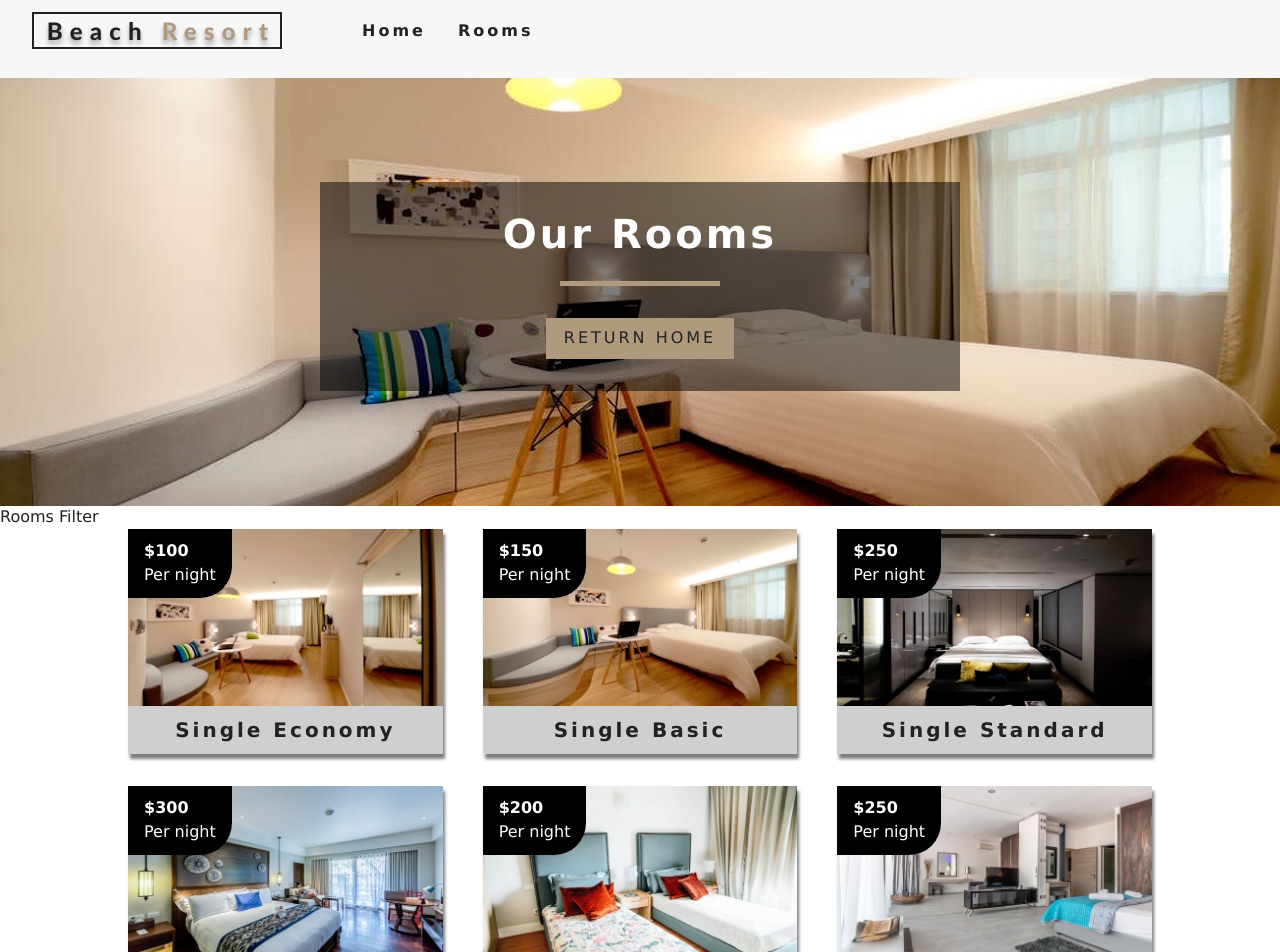
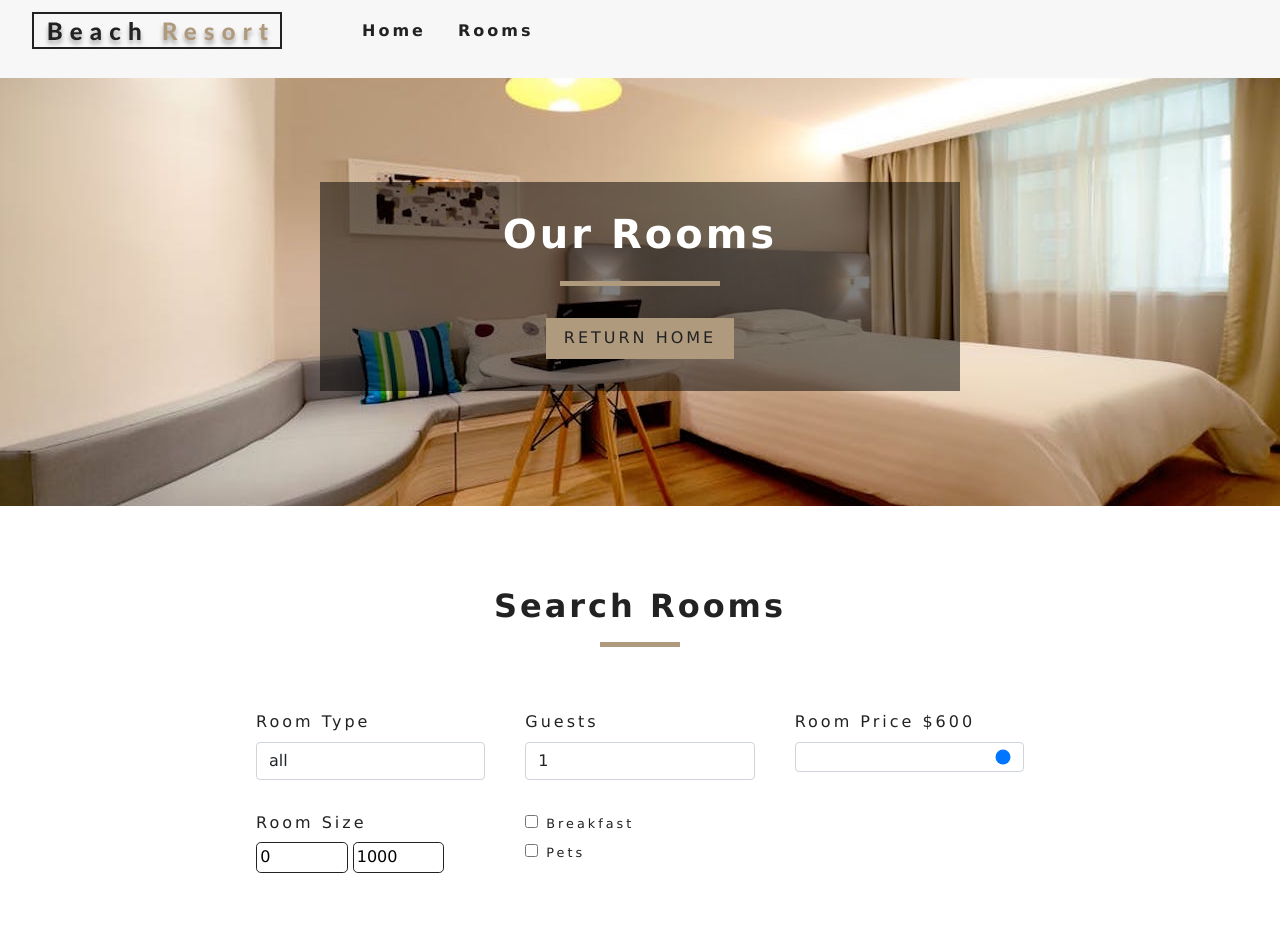
Before and after one commit to Rajinikanthgatti/react-resort-app, a React (Create React App) app: page /rooms in a window 1280 px wide. Shown: the top 952 px of the page. Built offline with nearby package versions, Linux system fonts and the light colour scheme.

Commit message:
Fineshed changes

```diff
--- a/src/App.css
+++ b/src/App.css
@@ -355,6 +355,52 @@ h6 {
   grid-column-gap: 2rem;
   grid-row-gap: 1rem;
 }
+.filter-container {
+  padding: 5rem 0;
+}
+.filter-form {
+  width: 60vw;
+  margin: 0 auto;
+  display: grid;
+  grid-template-columns: repeat(auto-fit, minmax(202px, 1fr));
+  grid-row-gap: 2rem;
+  grid-column-gap: 40px;
+}
+.form-group {
+  text-transform: capitalize;
+}
+.form-group label {
+  display: block;
+  letter-spacing: var(--mainSpacing);
+  margin-bottom: 0.5rem;
+}
+.form-control {
+  width: 100%;
+  background: transparent;
+  font-size: 1rem;
+}
+.size-inputs {
+  display: flex;
+}
+.size-input {
+  width: 40%;
+  padding: 0.2rem;
+  border: 1px solid var(--mainBlack);
+  border-radius: 0.3rem;
+  margin-right: 0.3rem;
+}
+.single-extra label {
+  display: inline-block;
+  font-size: 0.8rem;
+  margin-left: 0.5rem;
+}
+.empty-search {
+  text-align: center;
+  text-transform: capitalize;
+  margin: 2rem 0;
+  padding: 1rem;
+  letter-spacing: var(--mainSpacing);
+}
 @media screen and (min-width: 768px) {
   .nav-btn {
     display: none;
--- a/src/components/RoomFilter.js
+++ b/src/components/RoomFilter.js
@@ -1,9 +1,139 @@
-import React from 'react'
+import React, { useContext } from 'react'
+import { RoomContext } from '../context';
+import Title from './Title';
 
-export default function RoomFilter() {
+// get all unique values
+const getUnique = (items, value) => {
+    return [...new Set(items.map(item => item[value]))];
+  };
+
+  const RoomFilter = ({ rooms }) => {
+    // react hooks
+    const context = useContext(RoomContext);
+    const {
+      handleChange,
+      type,
+      capacity,
+      price,
+      minPrice,
+      maxPrice,
+      minSize,
+      maxSize,
+      breakfast,
+      pets
+    } = context;
+
+    // get unique types
+    let types = getUnique(rooms, "type");
+    // add all
+    types = ["all", ...types];
+    // map to jsx
+    types = types.map((item, index) => (
+      <option key={index} value={item}>
+        {item}
+      </option>
+    ));
+    // get unique capacity
+    let people = getUnique(rooms, "capacity");
+    people = people.map((item, index) => (
+      <option key={index} value={item}>
+        {item}
+      </option>
+    ));
     return (
-        <div>
-            Rooms Filter
+      <section className="filter-container">
+        <Title title="search rooms" />
+        <form className="filter-form">
+          {/* select type */}
+          <div className="form-group">
+            <label htmlFor="type">room type</label>
+            <select
+              name="type"
+              id="type"
+              onChange={handleChange}
+              className="form-control"
+              value={type}
+            >
+              {types}
+            </select>
+          </div>
+          {/* end of select type */}
+          {/* guests  */}
+        <div className="form-group">
+          <label htmlFor="capacity">Guests</label>
+          <select
+            name="capacity"
+            id="capacity"
+            onChange={handleChange}
+            className="form-control"
+            value={capacity}
+          >
+            {people}
+          </select>
         </div>
-    )
-}
+        {/* end of guests */}
+        {/* room price */}
+        <div className="form-group">
+          <label htmlFor="price">room price ${price}</label>
+          <input
+            type="range"
+            name="price"
+            min={minPrice}
+            max={maxPrice}
+            id="price"
+            value={price}
+            onChange={handleChange}
+            className="form-control"
+          />
+        </div>
+        {/* end of room price*/}
+        {/* size */}
+        <div className="form-group">
+          <label htmlFor="price">room size </label>
+          <div className="size-inputs">
+            <input
+              type="number"
+              name="minSize"
+              value={minSize}
+              onChange={handleChange}
+              className="size-input"
+            />
+            <input
+              type="number"
+              name="maxSize"
+              value={maxSize}
+              onChange={handleChange}
+              className="size-input"
+            />
+          </div>
+        </div>
+        {/* end of select type */}
+        {/* extras */}
+        <div className="form-group">
+          <div className="single-extra">
+            <input
+              type="checkbox"
+              name="breakfast"
+              id="breakfast"
+              checked={breakfast}
+              onChange={handleChange}
+            />
+            <label htmlFor="breakfast">breakfast</label>
+          </div>
+          <div className="single-extra">
+            <input
+              type="checkbox"
+              name="pets"
+              checked={pets}
+              onChange={handleChange}
+            />
+            <label htmlFor="breakfast">pets</label>
+          </div>
+        </div>
+        {/* end of extras type */}
+        </form>
+      </section>
+    );
+  };
+
+  export default RoomFilter;
--- a/src/context.js
+++ b/src/context.js
@@ -8,19 +8,33 @@ class RoomProvider extends Component {
         rooms: [],
         featuredRooms: [],
         sortedRooms: [],
-        loading: true
+        loading: true,
+        type: 'all',
+        capacity: 1,
+        price : 0,
+        minPrice: 0,
+        maxPrice: 0,
+        minSize: 0,
+        maxSize: 0,
+        breakfast: false,
+        pets: false
     }
 
     componentDidMount(){
         let rooms = this.formatData(items)
         //console.log(rooms);
         let featuredRooms = rooms.filter(room => room.featured===true);
+        let maxPrice = Math.max(...rooms.map(item => item.price))
+        let maxSize = Math.max(...rooms.map(item => item.size))
         //console.log(featuredRooms);
         this.setState({
             rooms,
             featuredRooms,
             sortedRooms: rooms,
-            loading: false
+            loading: false,
+            price: maxPrice,
+            maxPrice,
+            maxSize
         })
     }
 
@@ -40,13 +54,65 @@ class RoomProvider extends Component {
         return room;
     }
 
+    handleChange = event => {
+        console.log(event.target.name)
+        const target = event.target;
+        const value = target.type === "checkbox" ? target.checked : target.value;
+        const name = target.name;
+        console.log(name, value);
+
+        this.setState(
+          {
+            [name]: value
+          },
+          this.filterRooms
+        );
+      };
+      filterRooms = () => {
+        let {
+            rooms,
+            type,
+            capacity,
+            price,
+            minSize,
+            maxSize,
+            breakfast,
+            pets
+          } = this.state;
+
+          let tempRooms = [...rooms];
+          // filter by type
+          if (type !== "all") {
+            tempRooms = tempRooms.filter(room => room.type === type);
+          }
+          if (capacity !== 1) {
+            tempRooms = tempRooms.filter(room => room.capacity >= capacity);
+          }
+          tempRooms = tempRooms.filter(room => room.price <= price);
+        //filter by size
+          tempRooms = tempRooms.filter(
+            room => room.size >= minSize && room.size <= maxSize
+          );
+          //filter by breakfast
+        if (breakfast) {
+        tempRooms = tempRooms.filter(room => room.breakfast === true);
+        }
+        //filter by pets
+        if (pets) {
+        tempRooms = tempRooms.filter(room => room.pets === true);
+        }
+          this.setState({
+              sortedRooms: tempRooms,
+          })
+      }
     render() {
         return (
                 <RoomContext.Provider
                     value={
                         {
                             ...this.state,
-                            getRoom: this.getRoom
+                            getRoom: this.getRoom,
+                            handleChange: this.handleChange
                         }
                     }>
                     {this.props.children}
```
